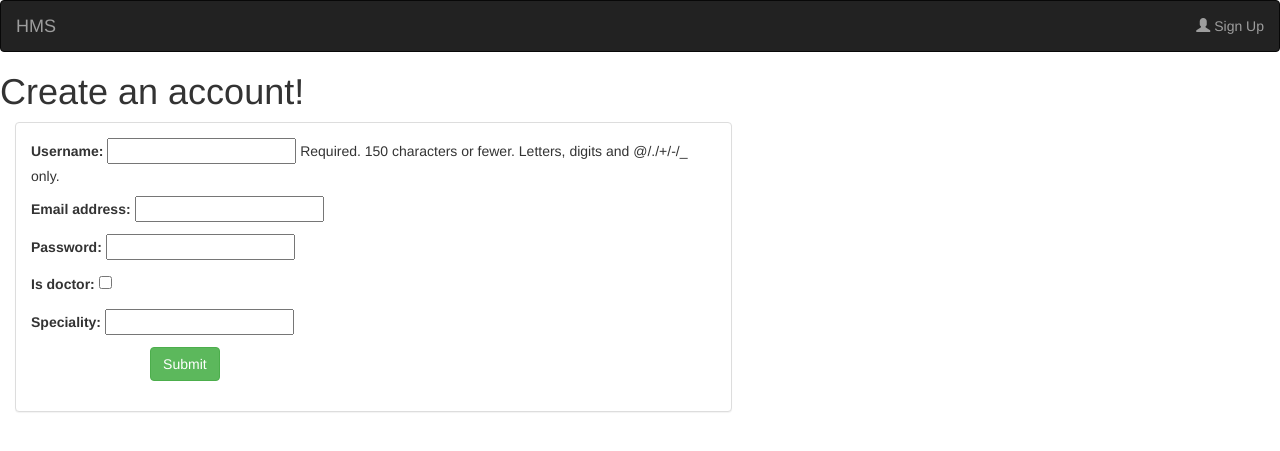
After one commit to SanjeevURao/Hospital-Management, a Django app: page /doctor_register in a window 1280 px wide. The commit adds this page. Shown: the top 451 px of the page. Run offline with Django 3.2, Linux system fonts and the light colour scheme; parts of the project's set-up code (start-up, migrations or seed data) failed here and were passed over; some libraries are stand-ins or nearby versions.

Commit message:
Add doctor through custom admin page

```diff
--- a/home/forms.py
+++ b/home/forms.py
@@ -17,7 +17,7 @@ class PersonForm(forms.ModelForm):
 
     class Meta:
         model = Person
-        fields = ('is_doctor', 'user')
+        fields = ('is_doctor',)
 
 
 class PatientForm(forms.ModelForm):
@@ -29,14 +29,14 @@ class PatientForm(forms.ModelForm):
 class DoctorForm(forms.ModelForm):
     class Meta:
         model = Doctor
-        fields = ['person', 'Speciality']
+        fields = ('Speciality',)
 
 
 class AppointmentForm(forms.ModelForm):
 
     class Meta:
         model = Appointment
-        fields = ['Doctor' , 'Date']
+        fields = ['Doctor', 'Date']
 
 
 class Login(forms.ModelForm):
--- a/home/urls.py
+++ b/home/urls.py
@@ -3,13 +3,16 @@ from . import views
 from django.contrib.auth.views import login , logout
 
 urlpatterns = [
-    url(r'^$', views.index , name='index'),
+    #url(r'^$', views.index , name='index'),
     url(r'login_success/$', views.login_success, name='login_success'),
     url(r'^doctor_home$', views.doctor_home, name='doctor_home'),
+    url(r'^patient_home$', views.patient_home, name='patient_home'),
+    url(r'^admin_home$', views.admin_home, name='admin_home'),
     url(r'^register$' , views.UserFormView.as_view() , name='register'),
+    url(r'^doctor_register$', views.DoctorFormView.as_view(), name='doctor_register'),
     url(r'^login/$',login, {'template_name': 'home/login.html'} ,name='login'),
     url(r'^appointment/add$', views.AddAppointment, name='addappointment'),
     url(r'^appointment/(?P<pk>[0-9]+)/delete/$', views.AppointmentDelete.as_view(), name='deleteappointment'),
     url(r'^appointment/(?P<pk>[0-9]+)/$', views.AppointmentUpdate.as_view(), name='updateappointment'),
-    url(r'^logout/$',logout, {'next_page': '/'}, name='logout'),
+    url(r'^logout/$',logout, {'next_page': '/index/login'}, name='logout'),
 ]
--- a/home/views.py
+++ b/home/views.py
@@ -3,7 +3,7 @@ from django.contrib.auth import authenticate , login
 from django.views.generic import View
 from .models import Appointment, Person , Doctor
 from django.views.generic.edit import UpdateView , DeleteView
-from .forms import UserForm , PatientForm
+from .forms import UserForm , PatientForm , DoctorForm , PersonForm
 from django.contrib.auth.decorators import login_required
 from .forms import AppointmentForm
 from django.core.urlresolvers import reverse_lazy
@@ -14,11 +14,19 @@ def index(request):
     appointments = Appointment.objects.filter(user=request.user)
     return render(request, 'home/index.html', {'appointments': appointments})
 
-# @login_required(login_url='login')
+
+@login_required(login_url='login')
+def doctor_home(request):
+    return render(request, 'home/doctor_home.html')
 
 
-def doctor_home(request):
-    return render(request, 'home/doctor_home.html')
+@login_required(login_url='login')
+def patient_home(request):
+    return render(request, 'home/index.html')
+
+@login_required(login_url='login')
+def admin_home(request):
+    return render(request, 'home/admin_home.html')
 
 
 class UserFormView(View):
@@ -56,6 +64,7 @@ class UserFormView(View):
             person = Person(user=user)
             person.save()
 
+
             #save info to DB
             patient.person = Person.objects.get(user=user)
             patient.save()
@@ -74,12 +83,73 @@ class UserFormView(View):
         return render(request , self.template_name , {'u_form' : u_form , 'p_form' : p_form})
 
 
+class DoctorFormView(View):
+
+    user_form_class = UserForm
+    doctor_form_class = DoctorForm
+    person_form_class = PersonForm
+    template_name = 'home/doctor_registration.html'
+
+    #show blank forqm
+
+    def get(self , request):
+        u_form = self.user_form_class(None)
+        p_form = self.person_form_class(None)
+        d_form = self.doctor_form_class(None)
+        return render(request , self.template_name , {'u_form' : u_form , 'p_form' : p_form,  'd_form' : d_form})
+
+    #register user
+
+    def post(self , request):
+        u_form = self.user_form_class(request.POST)
+        p_form = self.person_form_class(request.POST)
+        d_form = self.doctor_form_class(request.POST)
+        if u_form.is_valid() and d_form.is_valid() and p_form.is_valid():
+
+            #save user info locally and not in the database yet
+            user = u_form.save(commit=False)
+            doctor = d_form.save(commit=False)
+
+            #cleaned data
+            username = u_form.cleaned_data['username']
+            password = u_form.cleaned_data['password']
+
+            #can not directly update password because it is stored  as a hash value
+            user.set_password(password)
+            user.save()
+
+            person = Person(user=user)
+            person.is_doctor = True
+            person.save()
+
+
+            #save info to DB
+            doctor.person = Person.objects.get(user=user)
+            doctor.save()
+
+            user = authenticate(username=username , password=password)
+            return redirect('home:login')
+
+            # if user is not None:
+            #     if user.is_active:
+            #         login(request, user)
+            #         if person.is_doctor is True:
+            #             return redirect('home:doctor_home')
+            #         return redirect('home:index')
+
+        # if fails , then return form
+        return render(request , self.template_name , {'u_form' : u_form , 'd_form' : d_form})
+
+
+
 def login_success(request):
     person = Person(user=request.user)
-    if person.is_doctor is False:
+    if request.user.is_superuser:
+        return redirect("home:admin_home")
+    if person.is_doctor:
         return redirect("home:doctor_home")
     else:
-        return redirect("home:index")
+        return redirect("home:patient_home")
 
 
 @login_required(login_url='login')
--- a/templates/home/admin_home.html
+++ b/templates/home/admin_home.html
@@ -4,7 +4,7 @@
     <meta charset="UTF-8">
     <title>Title</title>
 </head>
-<body>
-    Hi Admin
+<a>
+<a href="{% url 'doctor_register' %}" > Add doctor </a>
 </body>
 </html>
--- /dev/null
+++ b/templates/home/doctor_registration.html
@@ -0,0 +1,52 @@
+<head>
+      <meta charset="UTF-8">
+      <title>Home</title>
+      <meta charset="utf-8">
+      <meta name="viewport" content="width=device-width, initial-scale=1">
+      {% load staticfiles %}
+    <link rel="shortcut icon" type="image/png" href="{%  static 'favicon.ico' %}"/>
+    <link rel="stylesheet" href="https://maxcdn.bootstrapcdn.com/bootstrap/3.3.6/css/bootstrap.min.css">
+    <link href='https://fonts.googleapis.com/css?family=Satisfy' rel='stylesheet' type='text/css'>
+    <link rel="stylesheet" type="text/css" href="{% static 'home/welcome.css' %}"/>
+    <script src="https://ajax.googleapis.com/ajax/libs/jquery/1.12.0/jquery.min.js"></script>
+<script src="http://maxcdn.bootstrapcdn.com/bootstrap/3.3.6/js/bootstrap.min.js"></script>
+
+
+</head>
+
+    <nav class="navbar navbar-inverse">
+      <div class="container-fluid">
+        <div class="navbar-header">
+          <a class="navbar-brand" href="#">HMS</a>
+        </div>
+        <ul class="nav navbar-nav navbar-right">
+            <li><a href="{% url 'register' %}"><span class="glyphicon glyphicon-user"></span> Sign Up</a></li>
+        </ul>
+      </div>
+    </nav>
+<h1>Create an account!</h1>
+<div class="container-fluid">
+
+    <div class="row">
+
+        <div class="col-sm-12 col-md-7">
+            <div class="panel panel-default">
+                <div class="panel-body">
+                    <form class="form-horizontal" action="" method="post" enctype="multipart/form-data">
+                        {% csrf_token %}
+                        {{ u_form.as_p }}
+                        {{ p_form.as_p }}
+                        {{ d_form.as_p }}
+                        <div class="form-group">
+                            <div class="col-sm-offset-2 col-sm-10">
+                                <button type="submit" class="btn btn-success">Submit</button>
+                            </div>
+                        </div>
+                    </form>
+                </div>
+            </div>
+        </div>
+
+    </div>
+
+</div>
```
